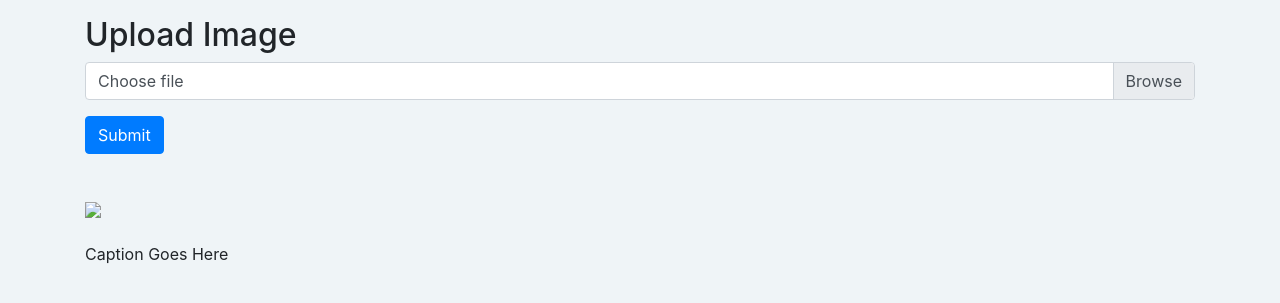
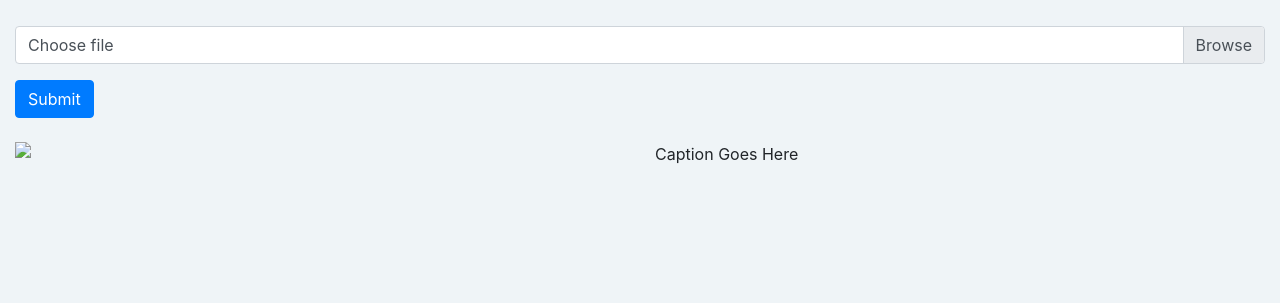
Before and after one commit to hasnainroopawalla/Image-Captioning-Scene-Descriptor, a Flask app: template Flickr8k/templates/index.html in a window 1280 px wide. Shown: the top 303 px of the page. Run offline with Flask 2, Linux system fonts and the light colour scheme; the template is opened without the code that fills it, so the values that code supplies are empty; parts of the project's set-up code (start-up, migrations or seed data) failed here and were passed over; some libraries are stand-ins or nearby versions.

Commit message:
img-fluid

```diff
--- a/Flickr8k/predict.py
+++ b/Flickr8k/predict.py
@@ -72,6 +72,7 @@
     global graph
     with graph.as_default():
         start_word = ["<start>"]
+        acc = []
         while 1:
             now_caps = [word_idx[i] for i in start_word]
             now_caps = sequence.pad_sequences([now_caps], maxlen=max_length, padding='post')
@@ -81,13 +82,15 @@
                 e = encode(image_file)
             preds = caption_model.predict([np.array([e]), np.array(now_caps)])
             word_pred = idx_word[np.argmax(preds[0])]
+            print('np.argmax:',preds[0][np.argmax(preds[0])])
+            acc.append(preds[0][np.argmax(preds[0])])
             start_word.append(word_pred)
 
             # Keep predicting next word until <end> is predicted or caption length > max_length
             if word_pred == "<end>" or len(start_word) > max_length:
                 break
 
-        return ' '.join(start_word[1:-1])
+        return ' '.join(start_word[1:-1]), acc
 
 def beam_search_predictions(image_file, is_test, beam_index):
     global graph
--- a/Flickr8k/run.py
+++ b/Flickr8k/run.py
@@ -26,7 +26,8 @@
     img = np.array(inputimg)
     img = cv2.cvtColor(img,cv2.COLOR_BGR2RGB)
     cv2.imwrite(input_img_path,img)
-    caption = predict.predict_caption(input_img_path, is_test=0)
+    caption, acc = predict.predict_caption(input_img_path, is_test=0)
+    print(acc)
     return jsonify({'caption' : caption})
 
 if __name__ == "__main__":
--- a/Flickr8k/templates/index.html
+++ b/Flickr8k/templates/index.html
@@ -1,7 +1,7 @@
 <html>
 
   <head>
-    <title>Bootstrap Example</title>
+    <title>Image Captioning - Scene Descriptor</title>
     <meta charset="utf-8">
     <meta name="viewport" content="width=device-width, initial-scale=1">
     <link rel="stylesheet" href="https://maxcdn.bootstrapcdn.com/bootstrap/4.4.1/css/bootstrap.min.css">
@@ -13,17 +13,19 @@
   </head>
 
   <body style="background: #EFF4F7";>
-  <div class="container mt-3">
-    <h2>Upload Image</h2>
+    <div class="container-fluid" style="margin-top:2%;">
         <div class="custom-file mb-3">
           <input onchange="readURL(this);" type=file class="custom-file-input" id="multiFiles" name="files[]" multiple="multiple">
           <label class="custom-file-label" for="customFile">Choose file</label>
         </div>
-        <button id=upload class="btn btn-primary">Submit</button>
-      <br><br><br>
-      <div class="custom-file mb-3">
-        <img id="blah" src="#"/><br><br>
+          <button id=upload class="btn btn-primary">Submit</button><br><br>
+          <div class="row">
+            <div class="col-lg-6">
+                <img class="img-fluid" id="blah" src="#"/>
+            </div>
+            <div class="col-lg-6">
               <p id="caption">Caption Goes Here</p>
+            </div>
           </div>
         </div>
   </div>
```
Also changed, not shown: Flickr8k/static/images/input_img.jpg. Lines whose indentation alone changed are shown as unchanged.
